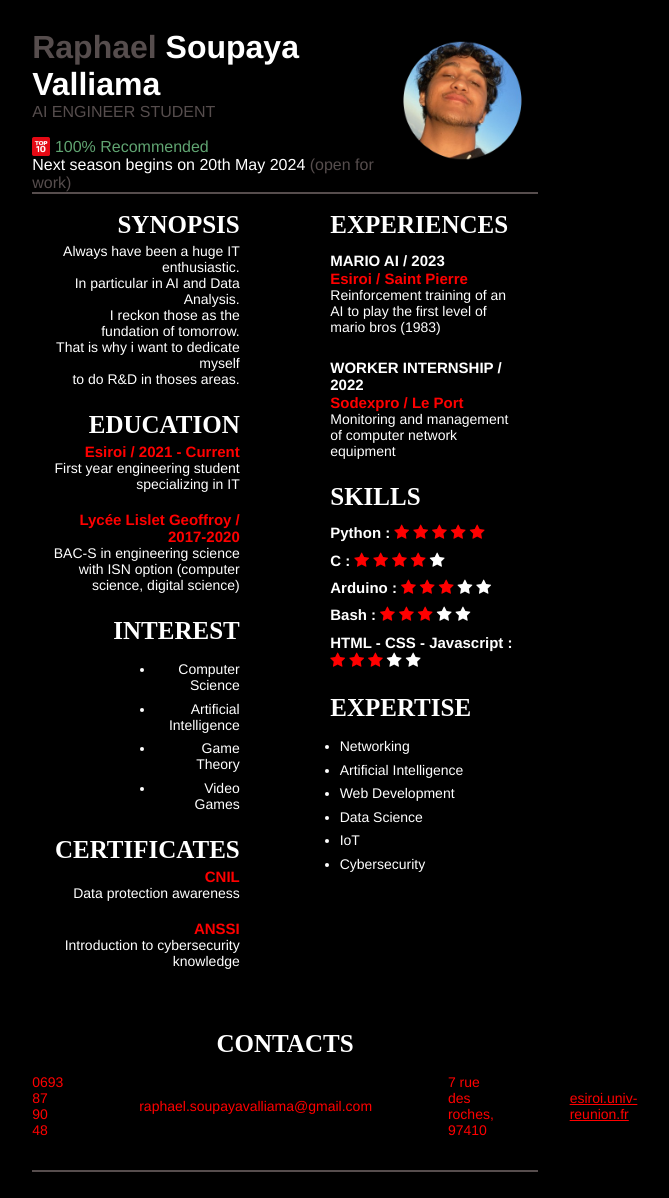
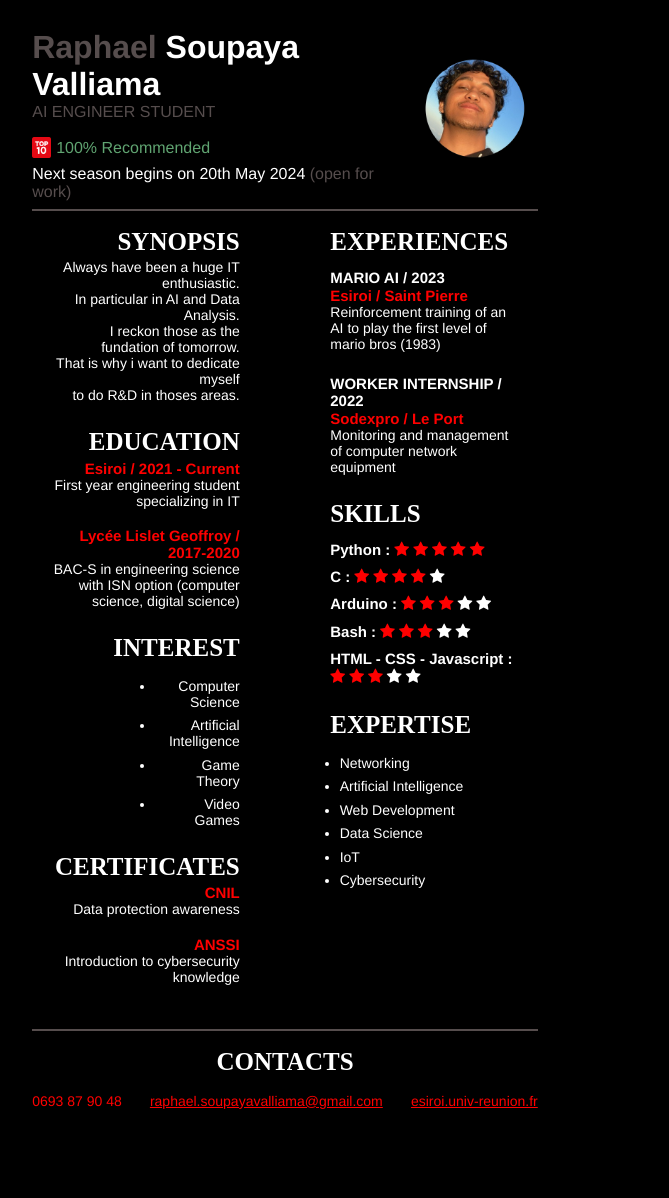
Before and after one commit to RSoups11/dev, a Flask app: page / in a window 1280 px wide. Shown: the whole page, without its empty margins (355-1024 px from the left). After the commit the page ends 1109 px from the top, so only its background shows below. Run offline with Flask 3, Linux system fonts and the light colour scheme.

Commit message:
début du script

```diff
--- a/static/styles.css
+++ b/static/styles.css
@@ -20,6 +20,7 @@ body {
   display: flex;
   align-items: center;
   justify-content: flex-start;
+  margin-bottom: 2%;
 }
 
 #top10 img {
@@ -47,13 +48,13 @@ body {
 }
 
 #pdp {
-  width: 30%;
+  width: 25%;
 }
 
 .disponibilite {
   color: white;
   font-family: Helvetica;
-  margin-bottom: 0;
+  margin-bottom: 2%;
 }
 
 #nom {
@@ -71,7 +72,6 @@ body {
   margin-left: auto;
   margin-right: auto;
   border-bottom: 2px solid #564d4d;
-  border-bottom: none;
 }
 
 #colonne-gauche, #colonne-droite {
@@ -185,7 +185,6 @@ ul {
   width: 40%;
   margin-left: auto;
   margin-right: auto;
-  border-bottom: 2px solid #564d4d;
 }
 
 .categorie-bas {
@@ -197,11 +196,10 @@ ul {
 #contact {
   display: flex;
   align-items: center;
-  flex: 1;
+  justify-content: space-between;
 }
 
 .texte-bas {
-  margin-right: 15%;
   font-family: Helvetica;
   color: red;
   font-size: 14px;
--- a/static/styles.scss
+++ b/static/styles.scss
@@ -9,7 +9,6 @@ $text-size : 14px;
 $titre-size : 25px;
 $h3-size : 15px;
 $titre-font : Lucida;
-
 
 // Style pour les containers :
 
@@ -40,6 +39,7 @@ body {
   display : flex;
   align-items: center;
   justify-content: flex-start;
+  margin-bottom: 2%;
 }
 
 #top10 img {
@@ -67,13 +67,13 @@ body {
 }
 
 #pdp {
-  width: 30%;
+  width: 25%;
 }
 
 .disponibilite {
   color : $white_txt;
   font-family: $font;
-  margin-bottom: 0;
+  margin-bottom: 2%;
 }
 
 #nom {
@@ -87,7 +87,6 @@ body {
 
 #container2 {
   @include container;
-  border-bottom: none;
 }
 
 #colonne-gauche, #colonne-droite {
@@ -202,7 +201,6 @@ ul {
   width: 40%;
   margin-left: auto;
   margin-right: auto;
-  border-bottom: $ligne;
 }
 
 .categorie-bas {
@@ -214,11 +212,10 @@ ul {
 #contact {
   display: flex;
   align-items: center;
-  flex: 1;
+  justify-content: space-between;
 }
 
 .texte-bas {
-  margin-right: 15%;
   font-family: $font;
   color: $red_txt;
   font-size: $text-size;
--- a/template/index.html
+++ b/template/index.html
@@ -184,9 +184,8 @@
 
             <div id="contact">
                 <p class="texte-bas"> 0693 87 90 48 </p>
-                <p class="texte-bas"> raphael.soupayavalliama@gmail.com </p>
-                <p class="texte-bas"> 7 rue des roches, 97410 </p>
-                <a class="texte-bas" href="https://esiroi.univ-reunion.fr"> esiroi.univ-reunion.fr </p>
+                <a class="texte-bas" href="mailto:raphael.soupayavalliama@gmail.com?"> raphael.soupayavalliama@gmail.com </p>
+                <a class="texte-bas" href="https://esiroi.univ-reunion.fr" target="_blank"> esiroi.univ-reunion.fr </p>
             </div>
         </div>
 
```
Also changed, not shown: static/script.js (added), 1 other file.
